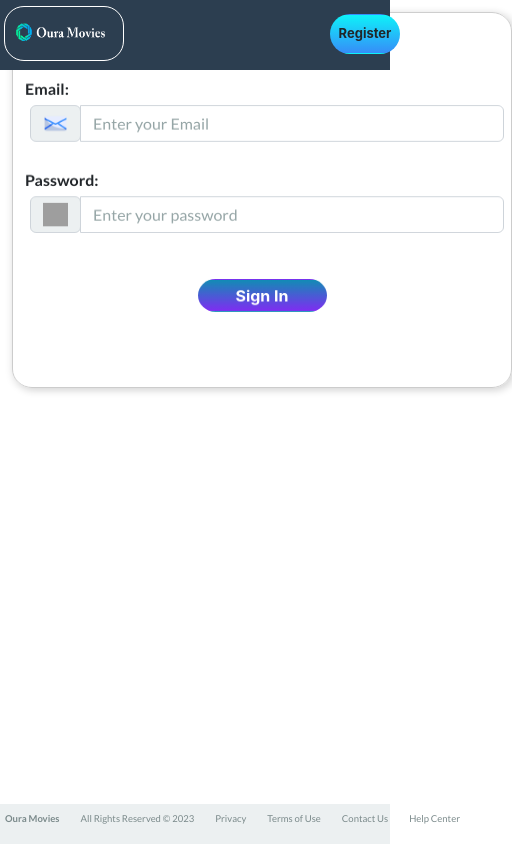
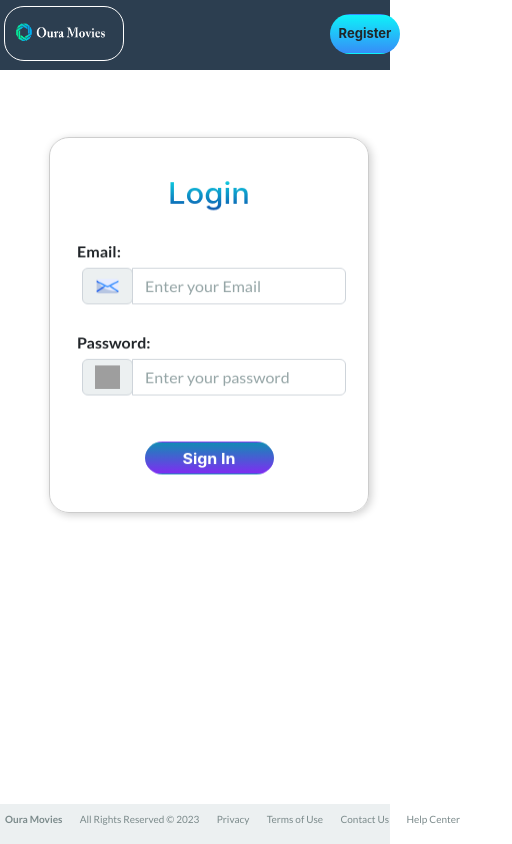
Before and after one commit to Arturo0214/oura-movies-frontend, a React (Vite) app: page /login in a window 390 px wide. Shown: the whole page, 512 px wide, since content can reach past the window. Built offline with nearby package versions, Linux system fonts and the light colour scheme; grey boxes are pictures that could not be loaded.

Commit message:
Style: responsive design for the Login page

```diff
--- a/src/index.css
+++ b/src/index.css
@@ -102,10 +102,27 @@
 /* Estilos para pantallas medianas */
 @media (max-width: 768px) {
   .formu {
-    width: 700px;
+    display: flex;
+    position: relative;
+    bottom: 30px;
+    left: 10px;
+    width: 600px;
+  }
+  .register{
+    display: flex;
+    align-items: center;
+    justify-content: center;
   }
   .register-group{
     max-width: 370px;
+  }
+  .formu-2{
+    display: flex;
+    position: relative;
+    bottom: 50px;
+    left: 30px;
+    padding: 0 auto;
+    margin: 0;
   }
   .oura img {
     display: flex;
@@ -366,12 +383,23 @@
     padding: 0 auto;
     margin: 0;
   }
+  .formu-2{
+    display: flex;
+    position: relative;
+    align-items: center;
+    justify-content: center;
+    width: 320px;
+    left: 37px;
+    top: 125px;
+    padding: 0 auto;
+    margin: 0;
+  }
   .footer{
     display: flex;
     align-items: center;
     justify-content: space-between;
     width: 480px;
-    font-size: 9.5px;
+    font-size: 10px;
     padding-left: 5px;
     padding-bottom: 10px;
   }
```
